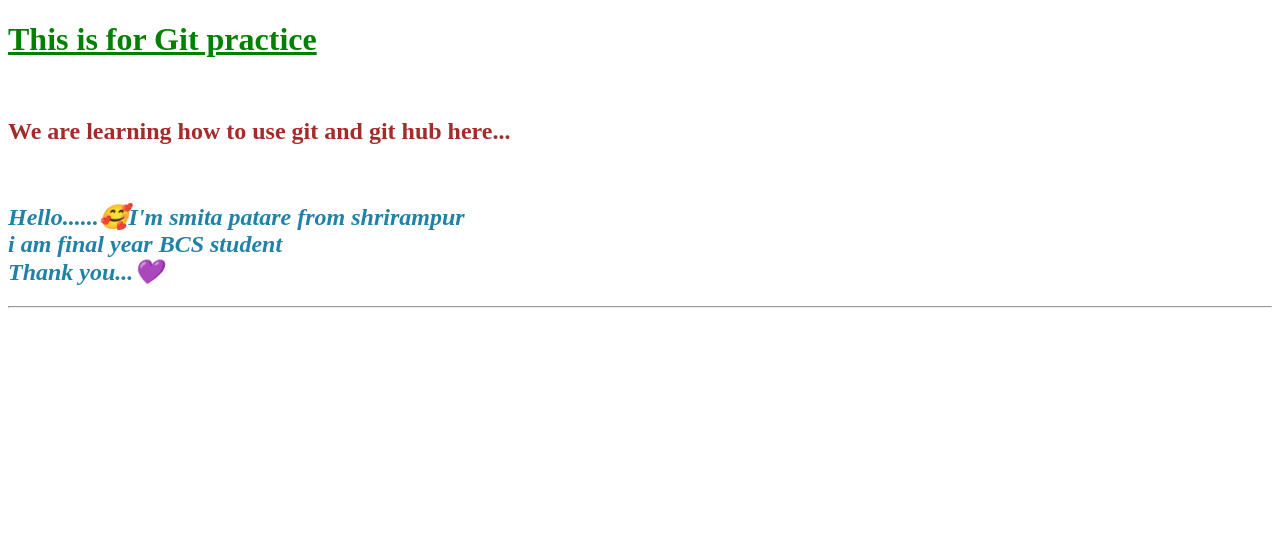
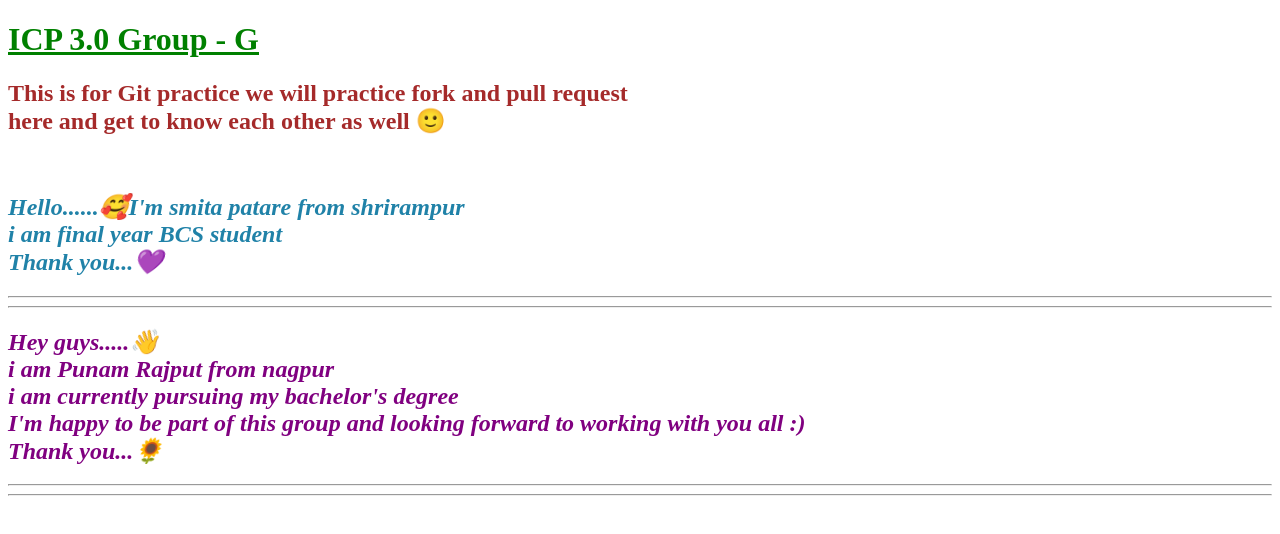
Before and after one commit to smitapatare1/group-G, a plain HTML site: page index.html in a window 1280 px wide. Drawn offline with Linux system fonts and the light colour scheme.

Commit message:
Changes added by Punam Rajput

```diff
--- a/index.html
+++ b/index.html
@@ -5,9 +5,15 @@
         <title>practice</title>
     </head>
     <body>
-        <h1 style="color: green;"><u>This is for Git practice</u></h1> <br>
-        <h2 style="color:brown;">We are learning how to use git and git hub here...</h2> <br>
+        <h1 style="color: GREEN;"><u> ICP 3.0 Group - G</u></h1>
+        <h2 style="color:brown;"> This is for Git practice we will practice fork and pull request <br> here and get to know each other as well 🙂</h2><br>
         <h2 style="color: rgb(32, 130, 168);"><i>Hello......🥰I'm smita patare from shrirampur<br> i am final year BCS student<br>Thank you...💜</i></h2>
         <hr>
-            </body>
+        <hr>
+        <h2 style="color: purple;"><i>Hey guys.....👋<br>i am Punam Rajput from nagpur <br>i am currently pursuing my bachelor's degree <br>
+        I'm happy to be part of this group and looking forward to working with you all :)
+    <br> Thank you...🌻</i></h2>
+    <hr>
+    <hr>
+    </body>
 <html>
```
